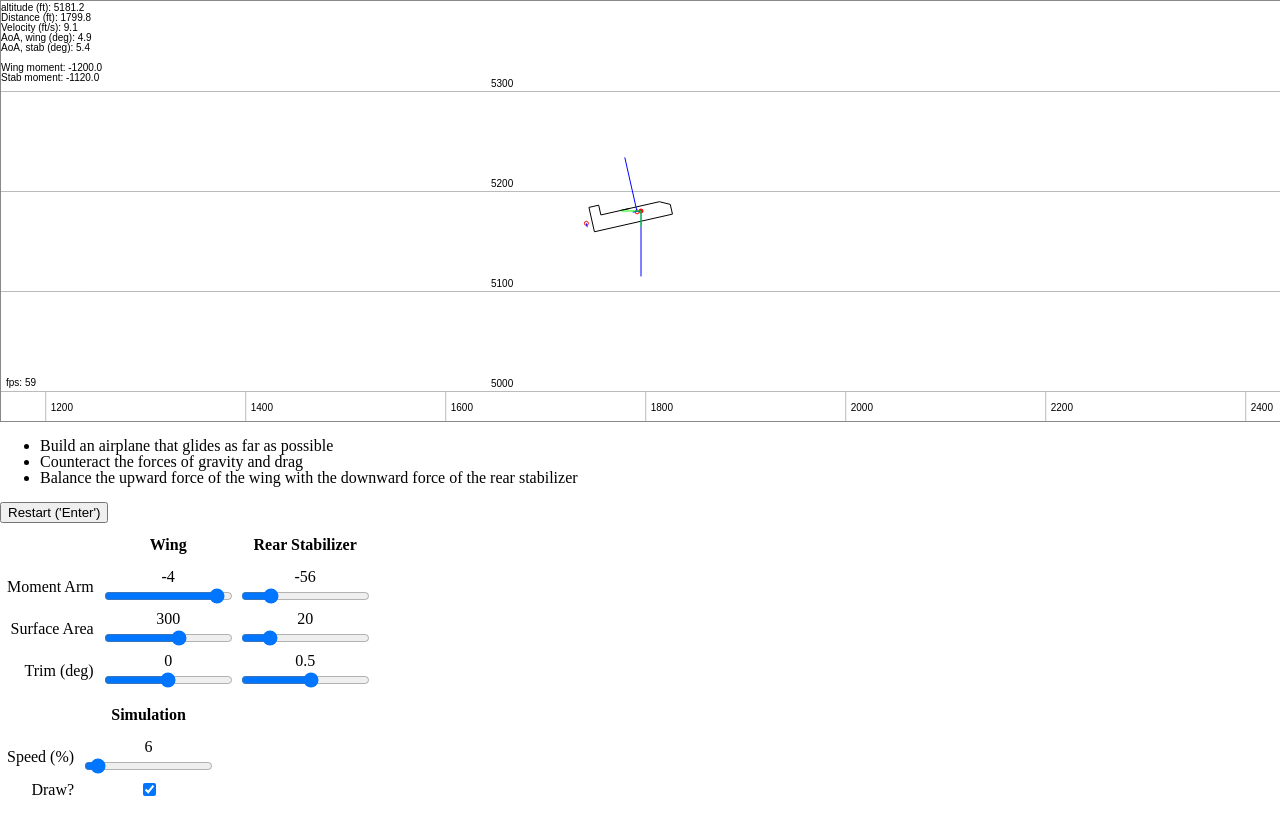
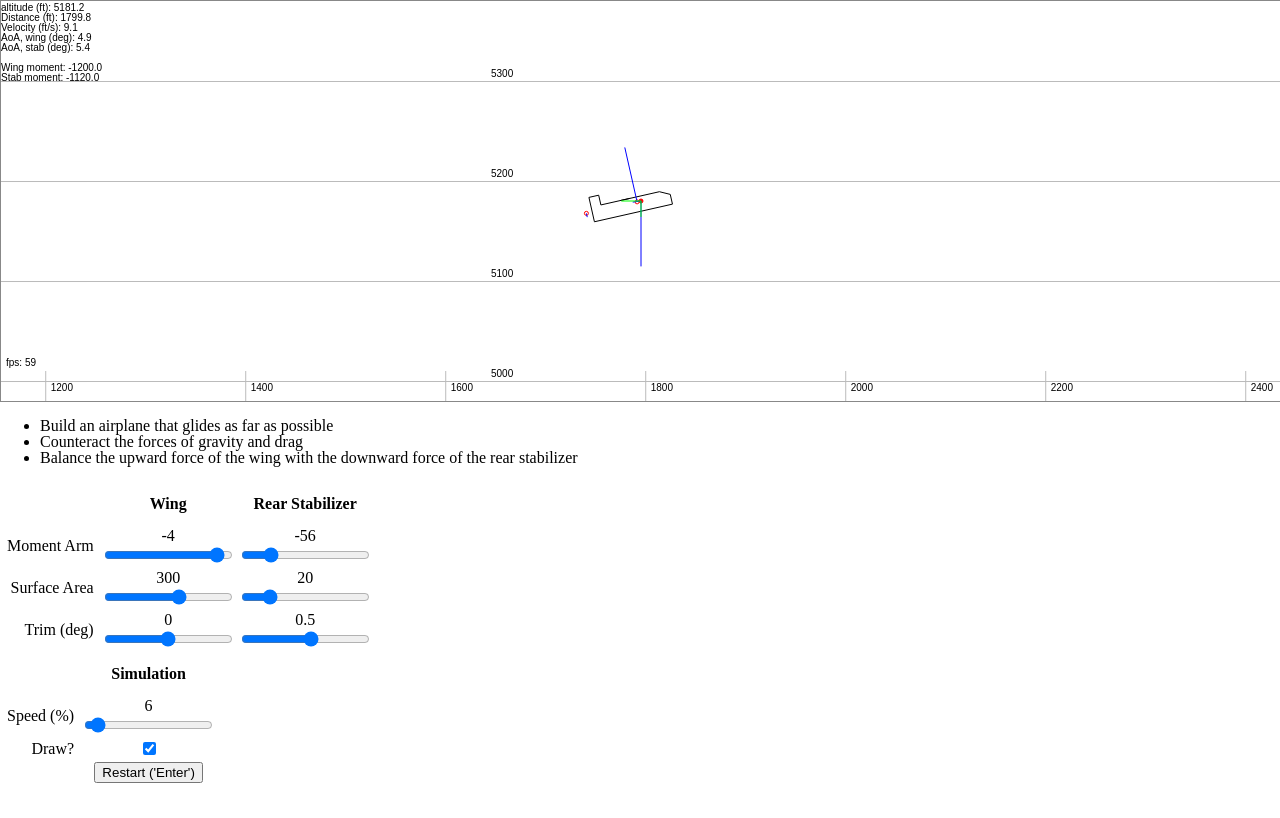
Before and after one commit to louiswilliams/paper-airplane, a plain HTML site: page index.html in a window 1280 px wide. Drawn offline with Linux system fonts and the light colour scheme.

Commit message:
Move reset button

```diff
--- a/index.html
+++ b/index.html
@@ -12,7 +12,6 @@
     <li>Counteract the forces of gravity and drag</li>
     <li>Balance the upward force of the wing with the downward force of the rear stabilizer</li>
 </ul>
-<button id="reset">Restart ('Enter')</button><br>
 <table>
     <tr>
         <th></th>
@@ -71,6 +70,12 @@
             <input type="checkbox" checked=true id="sim-draw">
         </td>
     </tr>
+    <tr>
+        <td></td>
+        <td>
+            <button id="reset">Restart ('Enter')</button><br>
+        </td>
+    </tr>
 </table>
 </div>
 </body>
--- a/main.css
+++ b/main.css
@@ -9,7 +9,7 @@ body {
 }
 
 #controls {
-    height: 380px;
+    height: 400px;
 }
 
 #controls table th{
```
